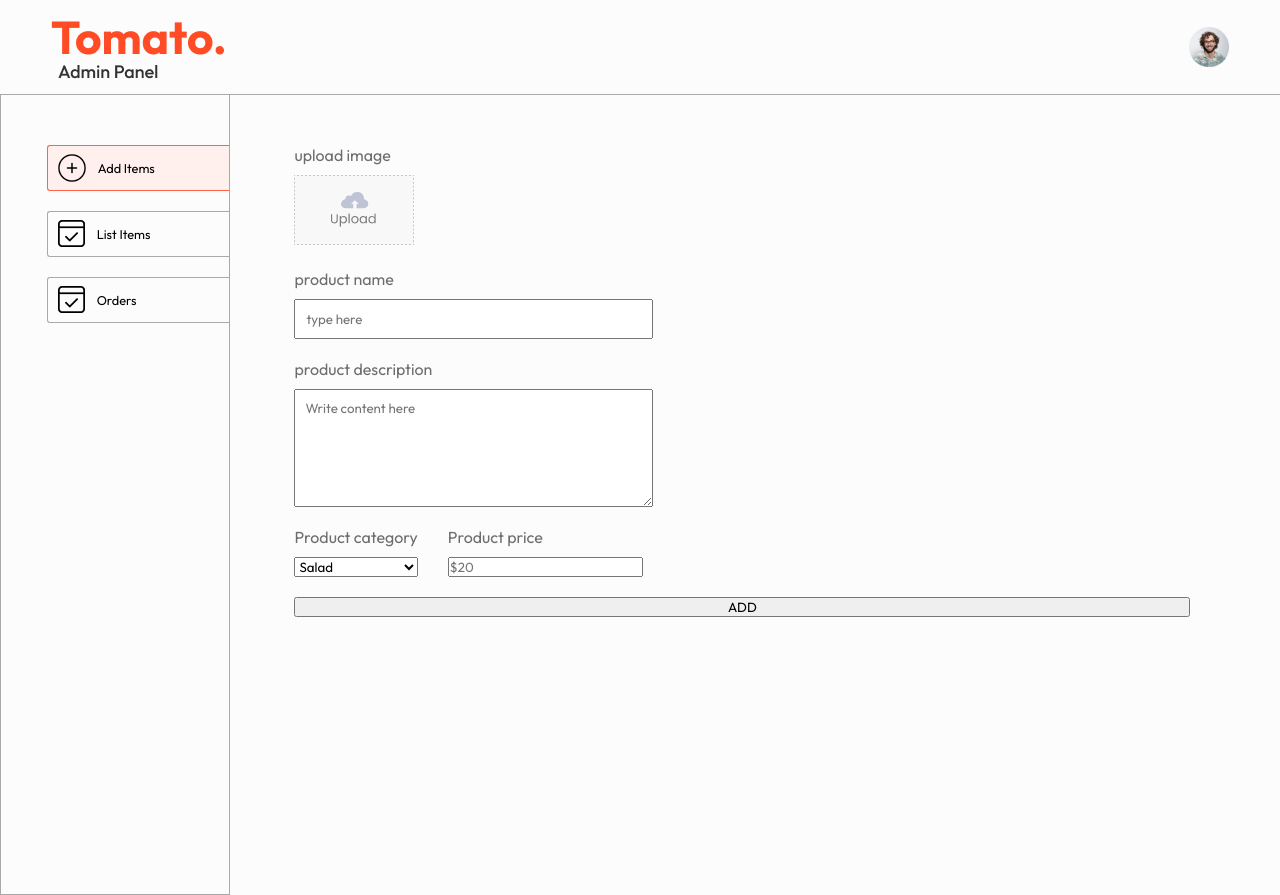
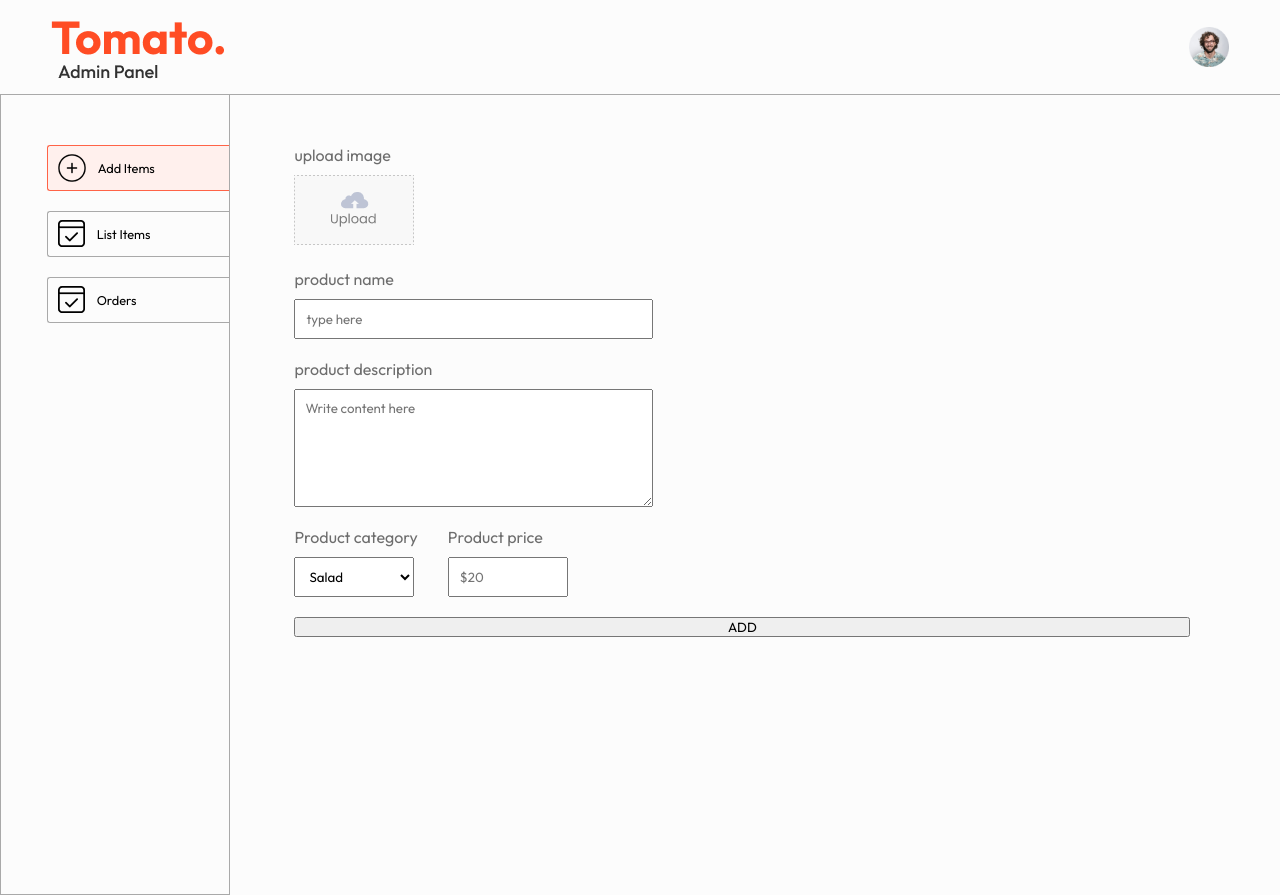
Before and after one commit to UdayChaudhary1/food-delivery-app, a React (Vite) app in the folder admin/: page /add in a window 1280 px wide. Built offline with nearby package versions, Linux system fonts and the light colour scheme.

Commit message:
Add padding and width to input and select

```diff
--- a/admin/src/pages/Add/Add.css
+++ b/admin/src/pages/Add/Add.css
@@ -26,3 +26,8 @@
   display: flex;
   gap: 30px;
 }
+
+.add-category-price select, .add-category-price input{
+  max-width: 120px;
+  padding: 10px;
+}
```
